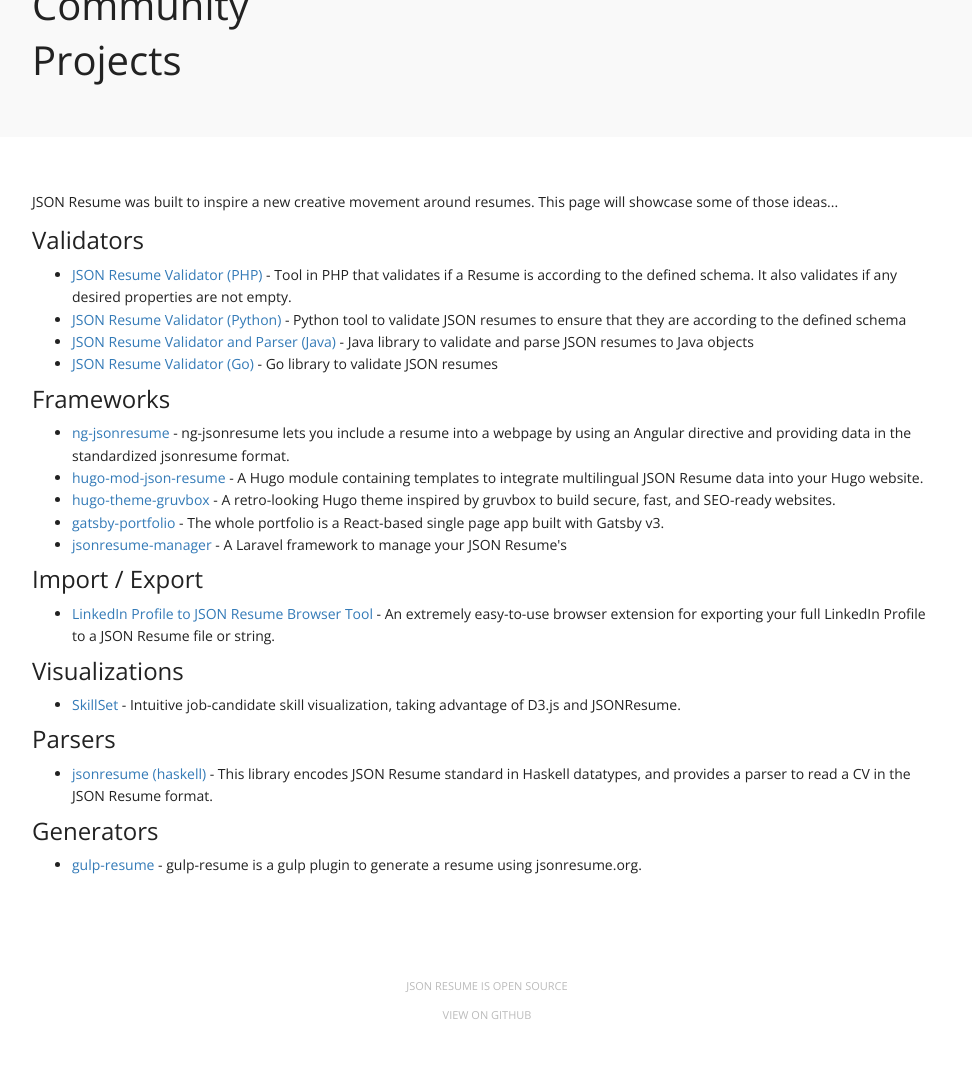
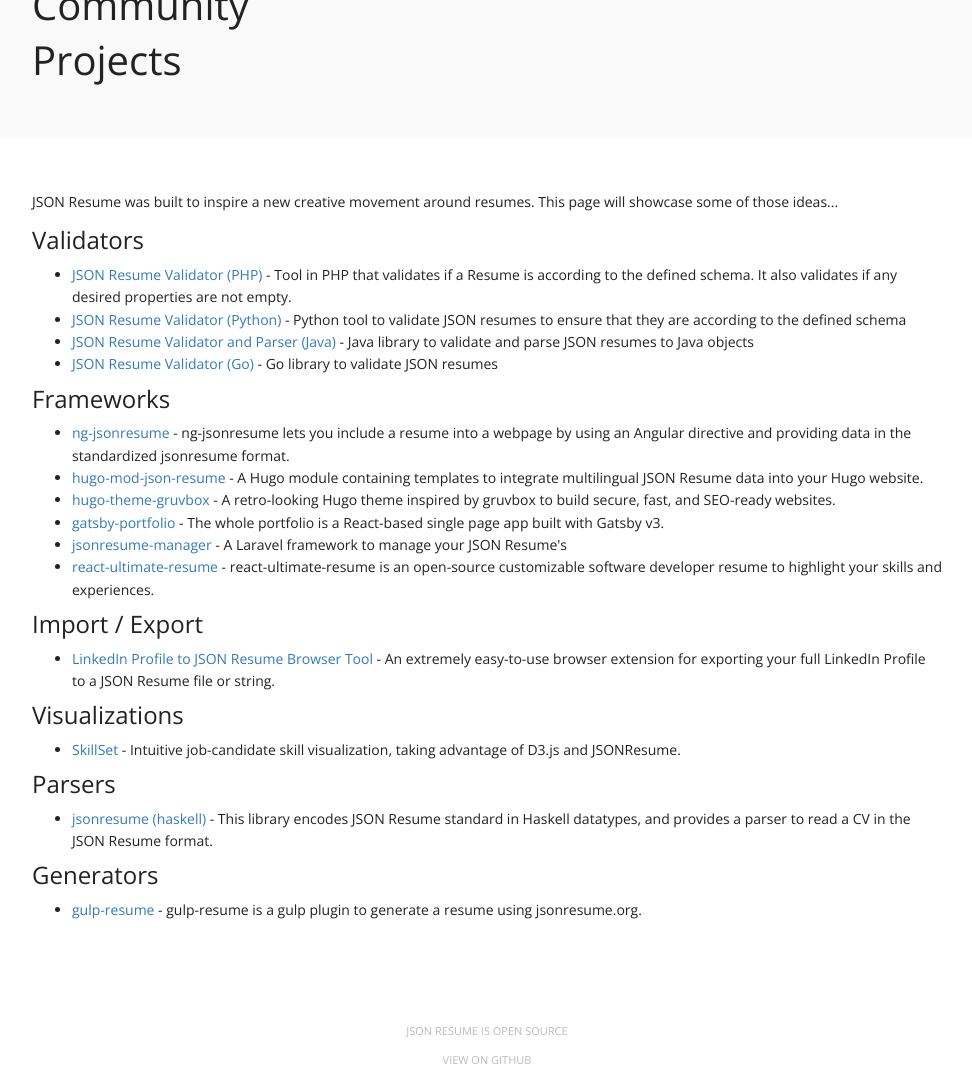
Before and after one commit to jsonresume/resume-website, a Jekyll site: the page built from projects.html, in a window 1280 px wide, cut to the strip 173-1252 px from the top of the page. Shown: the whole strip, without its empty margins (153-1125 px from the left). Built offline with Jekyll 4.4.1, drawn with Linux system fonts in a browser that asks for light colours; nearby versions of some CDN libraries; a script that is not in the unit is left out; before the commit the page ends 1208 px from its top, so only the background shows below that.

Commit message:
projects

```diff
--- a/_data/projects.yaml
+++ b/_data/projects.yaml
@@ -62,3 +62,8 @@
   link: https://github.com/antoniosarosi/jsonresume-manager
   description: A Laravel framework to manage your JSON Resume's
   category: framework
+
+- name: react-ultimate-resume
+  link: https://github.com/welovedevs/react-ultimate-resume
+  description: react-ultimate-resume is an open-source customizable software developer resume to highlight your skills and experiences.
+  category: framework
```
